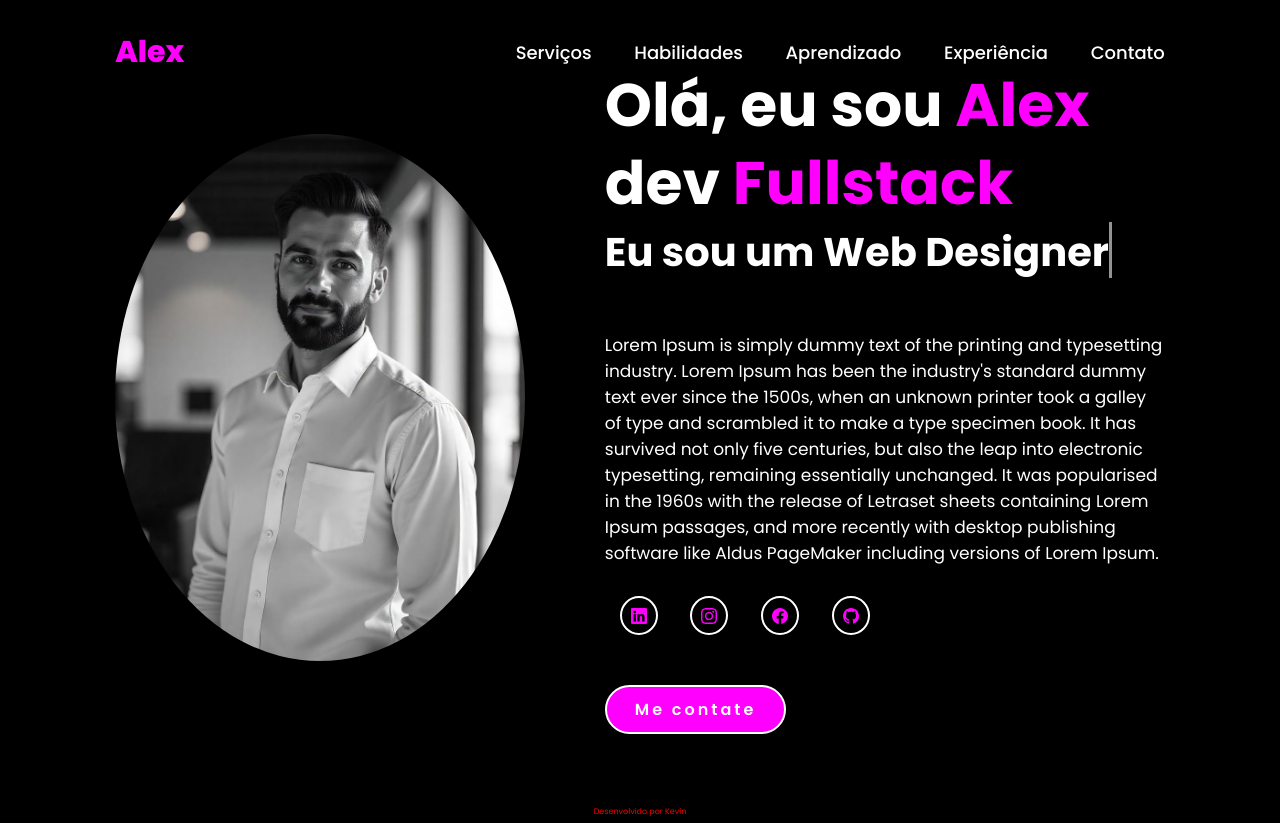
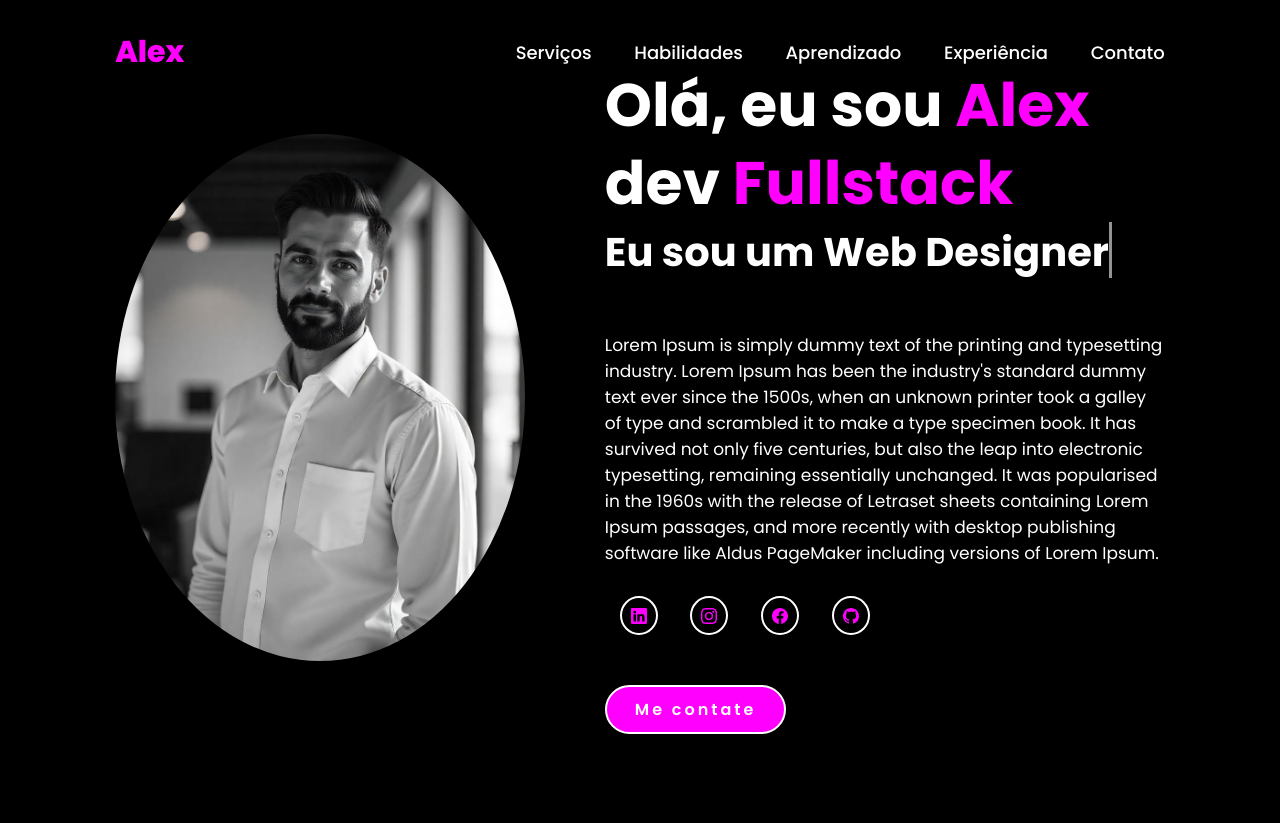
Before and after one commit to KevinSoares345/Vini-Portfolio, a plain HTML site: page index.html in a window 1280 px wide. Shown: the top 823 px of the page. After the commit the page ends 800 px from the top, so only its background shows below. Drawn offline with Linux system fonts and the light colour scheme.

Commit message:
Add files via upload

```diff
--- a/Style/style.css
+++ b/Style/style.css
@@ -222,19 +222,6 @@ span {
         margin-top: 4rem;
     }
 }
-copyright {
-    max-width: 1200px;
-    margin: auto;
-    padding: 0.5rem;
-    text-align: center;
-    font-size: 0.8rem;
-    color: red;
-    border-top: 1px solid black;
-    display: flex;
-    justify-content: center;
-    align-items: center;
-    background-color: #black;
-}
 
 /* KEYFRAMES */
 @keyframes cursor{
--- a/index.html
+++ b/index.html
@@ -49,6 +49,5 @@
                         <a href="#" class ="btn">Me contate</a>
                     </div><!--home-conteudo-->
             </section><!--header-principal-->
-            <copyright>Desenvolvido por Kevin</copyright>
     </body>
 </html>
```
